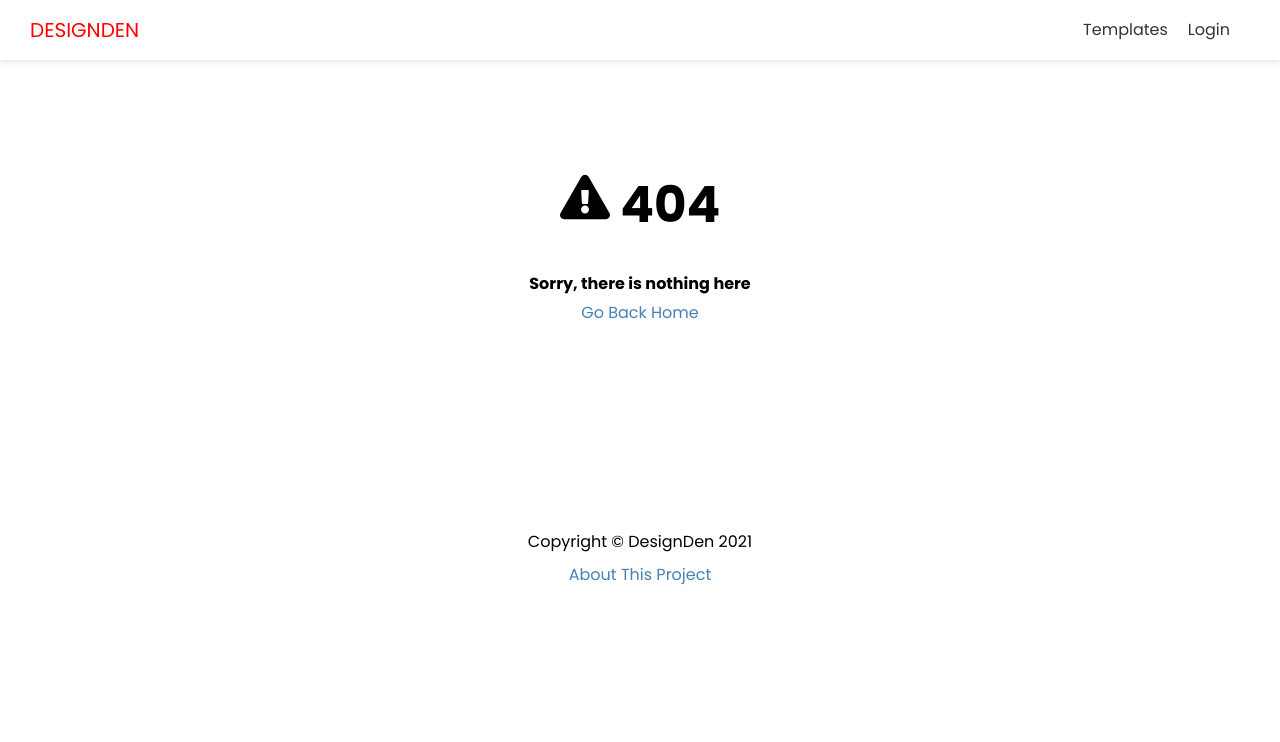
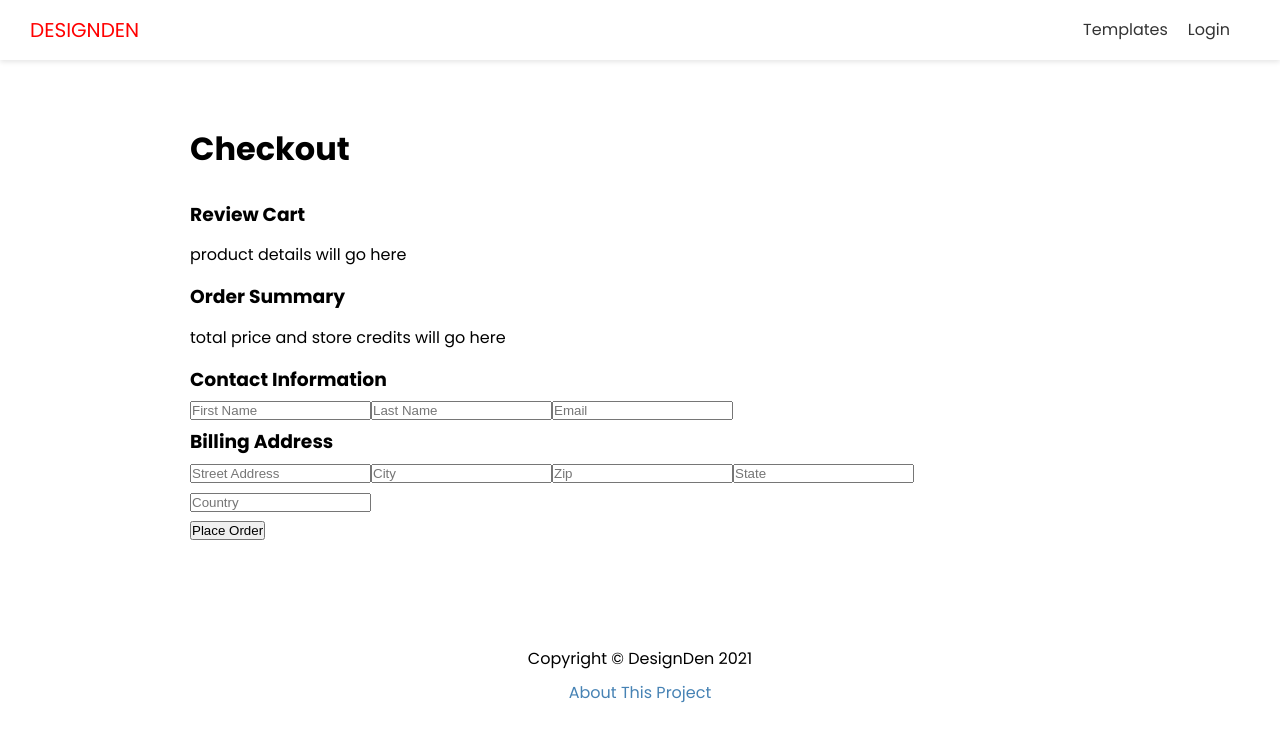
Before and after one commit to jonah0502/DesignDen, a Next.js app in the folder designden-frontend/: page /checkout in a window 1280 px wide. Before the commit this address had no page. Shown: the top 742 px of the page. Built offline with nearby package versions, Linux system fonts and the light colour scheme.

Commit message:
Create simple checkout page

```diff
--- /dev/null
+++ b/designden-frontend/components/Cart.js
@@ -0,0 +1,16 @@
+export default function Cart() {
+  // takes an array of order details
+  // TODO: implement
+  return (
+    <div>
+      <div>
+        <h3>Review Cart</h3>
+        <p>product details will go here</p>
+      </div>
+      <div>
+        <h3>Order Summary</h3>
+        <p>total price and store credits will go here</p>
+      </div>
+    </div>
+  );
+}
--- /dev/null
+++ b/designden-frontend/pages/checkout.js
@@ -0,0 +1,53 @@
+import Layout from "@/components/Layout";
+import Cart from "@/components/Cart";
+
+export default function CheckoutPage() {
+  return (
+    <Layout>
+      <h1>Checkout</h1>
+      <Cart></Cart>
+      <form>
+        <div>
+          <h3>Contact Information</h3>
+          <input type="text" name="fname" id="fname" placeholder="First Name" />
+          <input type="text" name="lname" id="lname" placeholder="Last Name" />
+          <input type="email" name="email" id="email" placeholder="Email" />
+        </div>
+        <div>
+          <h3>Billing Address</h3>
+          <input
+            type="text"
+            name="billing-street"
+            id="billing-street"
+            placeholder="Street Address"
+          />
+          <input
+            type="text"
+            name="billing-city"
+            id="billing-city"
+            placeholder="City"
+          />
+          <input
+            type="text"
+            name="billing-zip"
+            id="billing-zip"
+            placeholder="Zip"
+          />
+          <input
+            type="text"
+            name="billing-state"
+            id="billing-state"
+            placeholder="State"
+          />
+          <input
+            type="text"
+            name="billing-country"
+            id="billing-country"
+            placeholder="Country"
+          />
+        </div>
+        <button type="submit">Place Order</button>
+      </form>
+    </Layout>
+  );
+}
```
